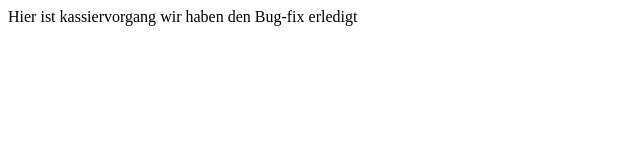
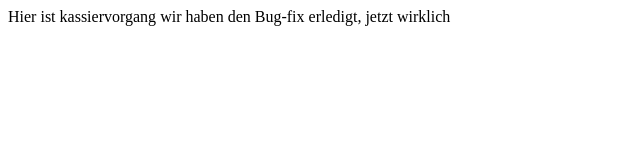
Before and after one commit to d3str0iix/MyFirstRepo, a plain HTML site: page kasse.html in a window 1280 px wide. Shown: the whole page, without its empty margins (0-640 px from the left). Drawn offline with Linux system fonts and the light colour scheme.

Commit message:
Fehler kasse behoben. fixes #6.

```diff
--- a/kasse.html
+++ b/kasse.html
@@ -7,6 +7,6 @@ Hier ist kassiervorgang
     <title>Document</title>
 </head>
 <body>
-wir haben den Bug-fix erledigt
+wir haben den Bug-fix erledigt, jetzt wirklich
 </body>
 </html>
```
